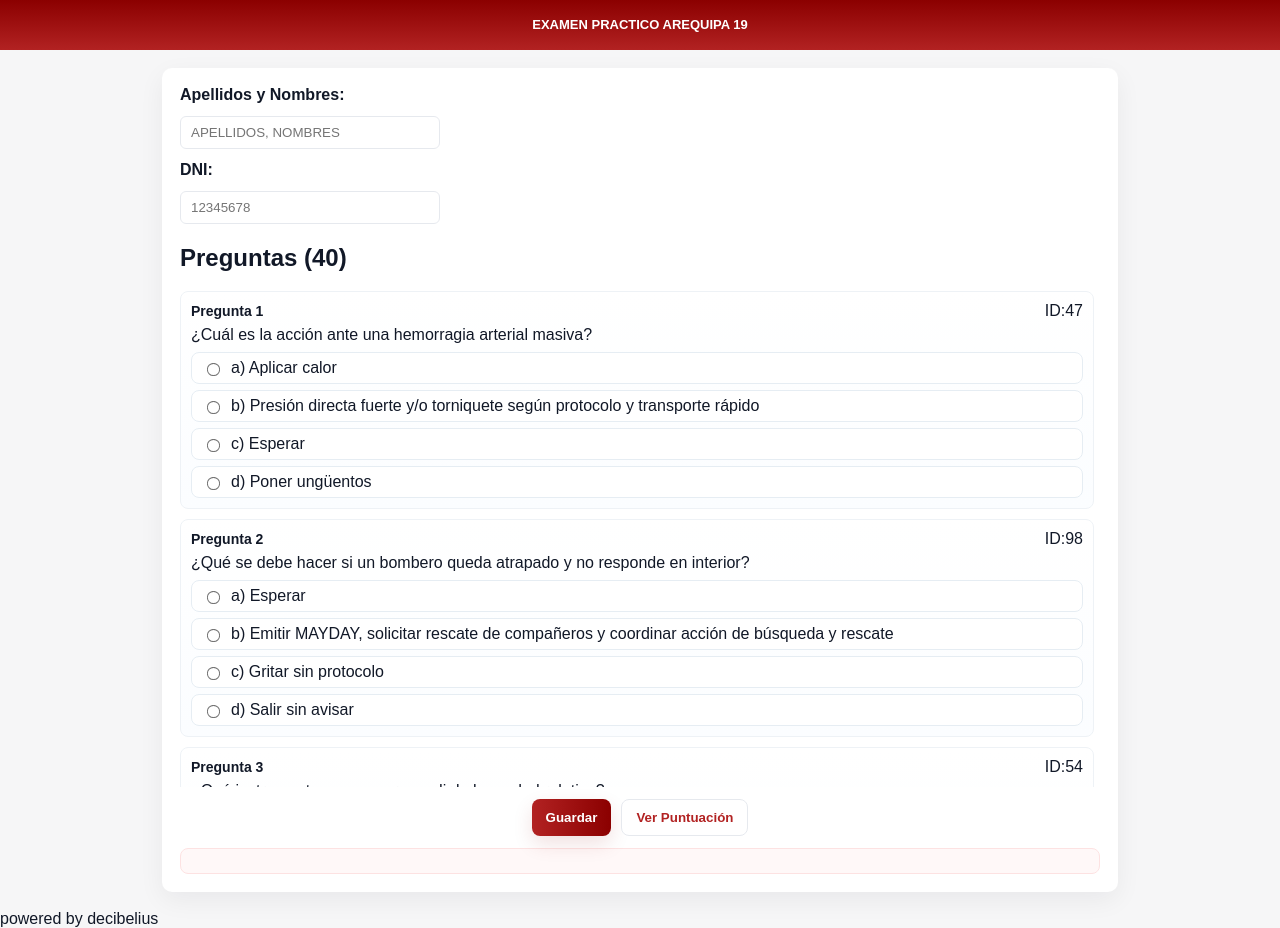
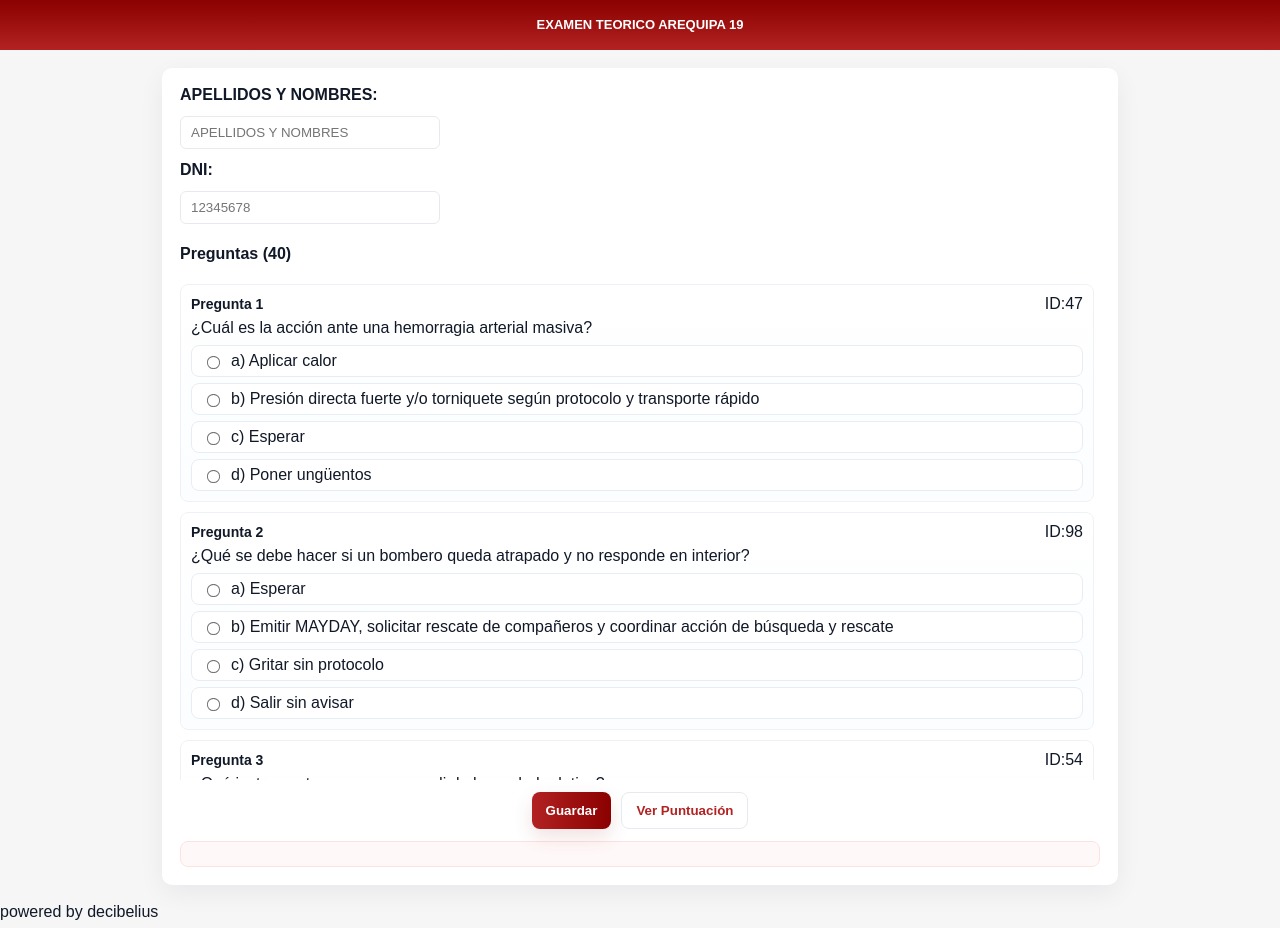
Before and after one commit to jor9e/examen_CBP, a plain HTML site: page index.html in a window 1280 px wide. Drawn offline with Linux system fonts and the light colour scheme.

Commit message:
index.html

```diff
--- a/index.html
+++ b/index.html
@@ -3,7 +3,7 @@
 <head>
   <meta charset="utf-8" />
   <meta name="viewport" content="width=device-width,initial-scale=1" />
-  <title>Cuestionario Práctico - RAMDOM TEST</title>
+  <title>Examen Teorico - RAMDOM TEST</title>
 
   <!-- ✅ ENLACE CORRECTO AL CSS -->
   <link rel="stylesheet" href="styles.css">
@@ -12,7 +12,7 @@
   <!-- Encabezado oficial (Estilo A - limpio y profesional) -->
   <header>
     <div class="header-top">
-      <div class="line3">EXAMEN PRACTICO AREQUIPA 19</div>
+      <div class="line3">EXAMEN TEORICO AREQUIPA 19</div>
 
       </h1>
     </div>
@@ -23,8 +23,8 @@
     <section id="formulario" class="container">
       <div class="card">
         <div class="user-section">
-          <label for="nombre">Apellidos y Nombres:</label>
-<input id="nombre" type="text" placeholder="APELLIDOS, NOMBRES" oninput="this.value = this.value.toUpperCase();" />
+          <label for="nombre">APELLIDOS Y NOMBRES:</label>
+<input id="nombre" type="text" placeholder="APELLIDOS Y NOMBRES" oninput="this.value = this.value.toUpperCase();" />
 
 <label for="dni">DNI:</label>
 <input id="dni" type="text" placeholder="12345678" maxlength="8" pattern="[0-9]{8}" oninput="this.value = this.value.replace(/[^0-9]/g, '').slice(0,8);" />
@@ -32,7 +32,7 @@
         </div>
 
         <form id="cuestionario" autocomplete="off">
-          <h2>Preguntas (40)</h2>
+          <h4>Preguntas (40)</h4>
           <div id="questions-list"></div>
 
           <div class="actions">
```
